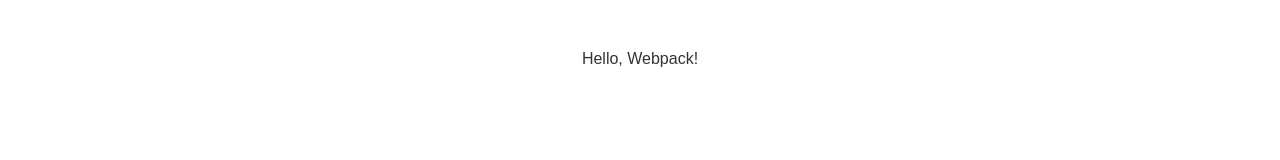
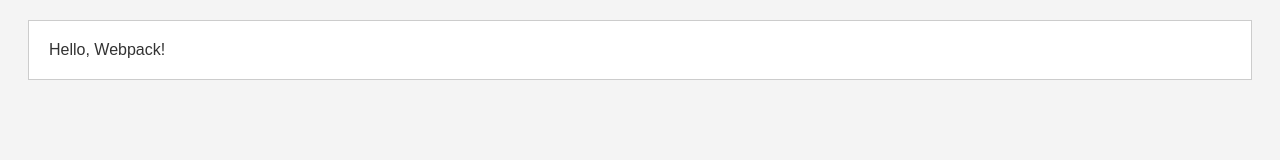
Before and after one commit to deeeye2/webpack-website, a website built with webpack: page public/index.html in a window 1280 px wide. Built offline with nearby package versions, Linux system fonts and the light colour scheme.

Commit message:
Update style.css

```diff
--- a/src/style.css
+++ b/src/style.css
@@ -1,6 +1,12 @@
+body {
+    font-family: Arial, sans-serif;
+    background-color: #f4f4f4;
+    color: #333;
+}
+
 .app {
-  font-family: Arial, sans-serif;
-  text-align: center;
-  margin-top: 50px;
-  color: #333;
+    margin: 20px;
+    padding: 20px;
+    border: 1px solid #ccc;
+    background-color: #fff;
 }
```
